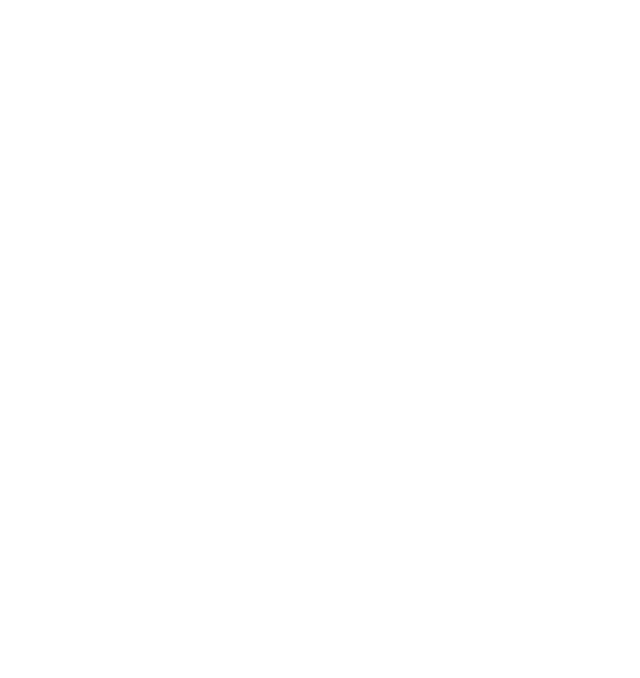
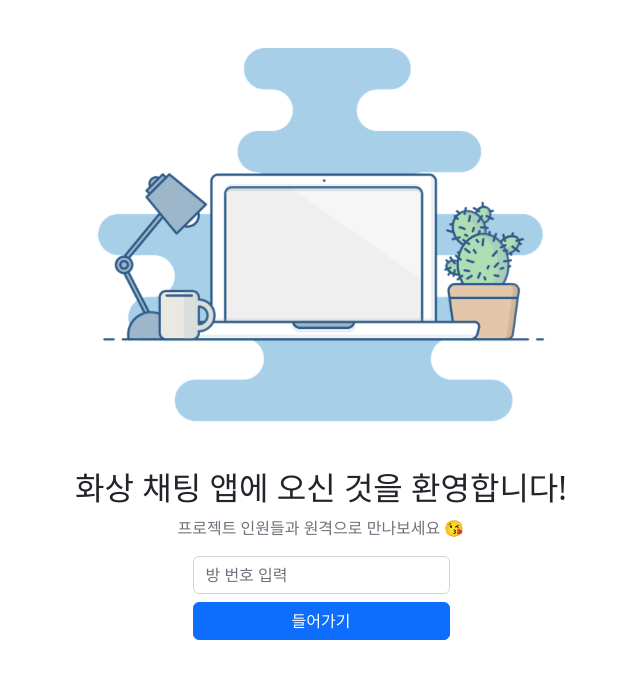
Before and after one commit to SOONYANG-GROUP/webcam-frontend, a React (Create React App) app: page / in a window 1280 px wide. Before the commit this address had no page. Shown: the top 678 px of the page, without its empty margins (319-959 px from the left). Built offline with nearby package versions, Linux system fonts and the light colour scheme.

Commit message:
home design

```diff
--- a/package.json
+++ b/package.json
@@ -11,6 +11,7 @@
     "react-bootstrap": "^2.7.2",
     "react-dom": "^18.2.0",
     "react-draggable": "^4.4.5",
+    "react-helmet": "^6.1.0",
     "react-resizable": "^3.0.5",
     "react-rnd": "^10.4.1",
     "react-router": "^6.10.0",
--- a/public/index.html
+++ b/public/index.html
@@ -28,6 +28,12 @@
     <!-- Bootstrap -->
     <link href="https://cdn.jsdelivr.net/npm/bootstrap@5.3.0-alpha3/dist/css/bootstrap.min.css" rel="stylesheet" integrity="sha384-KK94CHFLLe+nY2dmCWGMq91rCGa5gtU4mk92HdvYe+M/SXH301p5ILy+dN9+nJOZ" crossorigin="anonymous">
 
+    <!-- Animated -->
+    <link
+      rel="stylesheet"
+      href="https://cdnjs.cloudflare.com/ajax/libs/animate.css/4.1.1/animate.min.css"
+    />
+
     <title>React App</title>
   </head>
   <body>
--- a/src/App.js
+++ b/src/App.js
@@ -1,11 +1,13 @@
 import React from "react";
 import { BrowserRouter as Router, Routes, Route} from "react-router-dom";
 import Room from "./Pages/Room";
+import Home from "./Pages/Home";
 
 const App = () => {
   return(
     <Router>
       <Routes>
+        <Route path="/" element={<Home />} />
         <Route path="/room/:id" element={<Room />} />
       </Routes>
     </Router>
--- /dev/null
+++ b/src/Pages/Home.js
@@ -0,0 +1,67 @@
+import React, { useState } from "react";
+
+import HomeThumbnail from "./HomeThumbnail.png";
+
+// 출처
+// https://bootstrapmade.com/herobiz-bootstrap-business-template/download/
+
+const Home = () => {
+    const [ roomName, setRoomName ] = useState("");
+    const onChangeRoomName = (e) => {
+        setRoomName(e.target.value);
+    }
+
+    return(
+        <div className="container" >
+            <section
+                style={{
+                    display: "flex",
+                    flexDirection: "column",
+                    alignItems: "center",
+                    justifyContent: "center"
+                }}
+                className="mt-5 animate__animated animate__fadeIn animate__slower"
+            >
+                <img
+                    src={HomeThumbnail}
+                    alt="thumbnail"
+                    className="img-fluid"
+                    style={{
+                        width: "40%",
+                        height: "40%"
+                    }}
+                />
+
+            </section>
+            <section className="mt-5 text-center animate__animated animate__fadeInUp animate__slower">
+                <h2>화상 채팅 앱에 오신 것을 환영합니다!</h2>
+                <p className="text-muted">
+                    프로젝트 인원들과 원격으로 만나보세요 😘
+                </p>
+            </section>
+            <section className="mt-3 animate__animated animate__fadeInUp animate__slower" style={{
+                display: "flex",
+                flexDirection: "column",
+                alignItems: "center",
+                justifyContent: "center",
+            }}>
+                <form>
+                    <input
+                        className="form-control w-100"
+                        placeholder="방 번호 입력"
+                        name="roomName"
+                        value={roomName}
+                        onChange={onChangeRoomName}
+                    />
+                    <div className="mt-2">
+                        <button className="btn btn-primary w-100">
+                            들어가기
+                        </button>
+                    </div>
+                </form>
+            </section>
+        </div>
+    )
+}
+
+export default Home;
```
Also changed, not shown: src/Pages/HomeStyle.css (added), src/Pages/HomeThumbnail.png (added), 1 other file (tests, documents, lock files or other folders).
